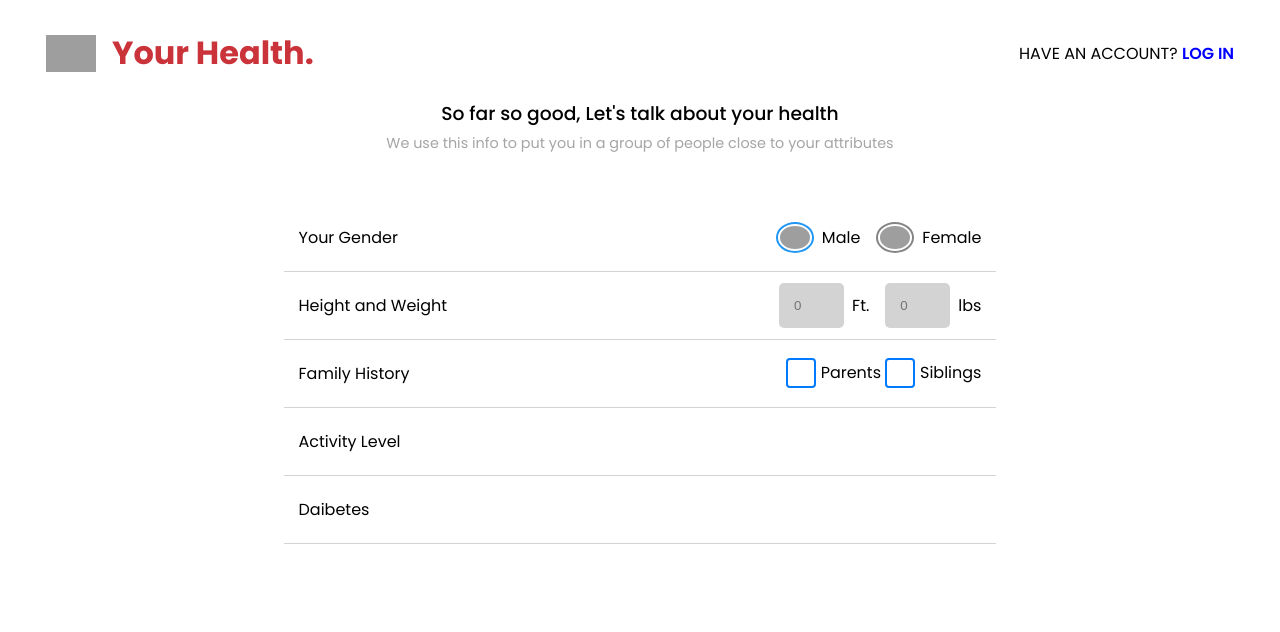
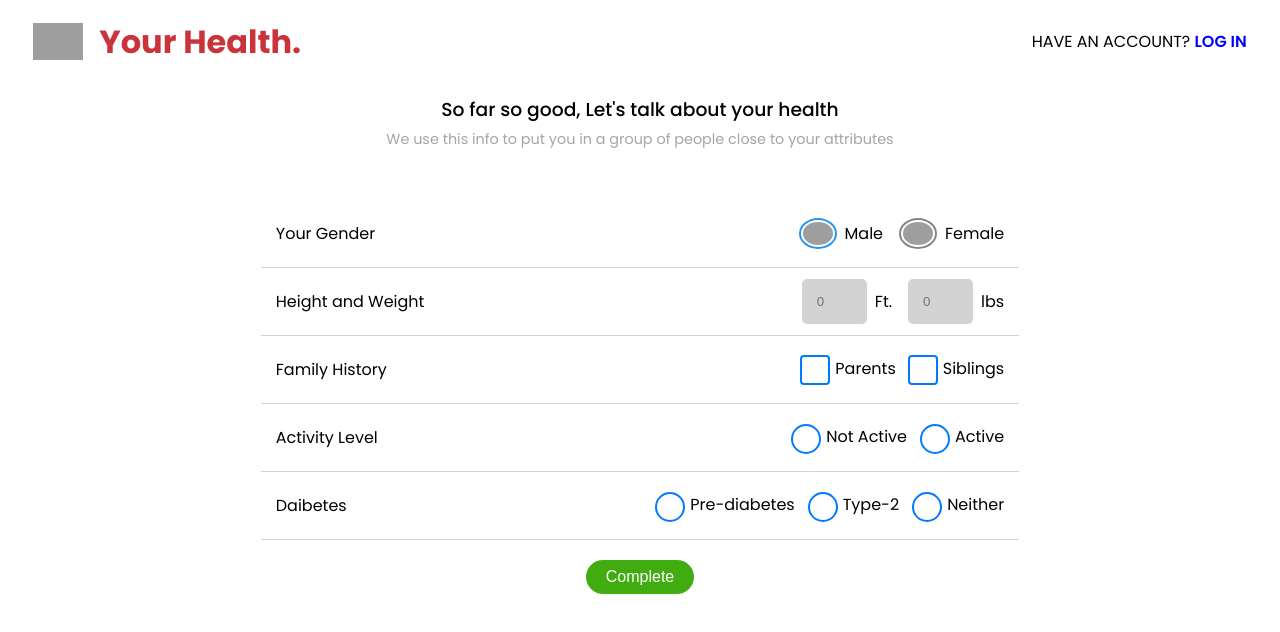
Before and after one commit to tejash023/react-form-ui, a React (Vite) app: page / in a window 1280 px wide. Shown: the top 632 px of the page. Built offline with nearby package versions, Linux system fonts and the light colour scheme; grey boxes are pictures that could not be loaded.

Commit message:
completed all tables

```diff
--- a/src/Components/Home.jsx
+++ b/src/Components/Home.jsx
@@ -7,26 +7,33 @@ const Home = () => {
   const [weight, setWeight] = useState(0);
 
   const [familyHistory, setFamilyHistory] = useState([]);
-  const [activityLevel, setActivityLevel] = useState(false);
-  const [diabetes, setdiabetes] = useState(false);
-  const [pregnancy, setPregnancy] = useState(false);
+  const [activityLevel, setActivityLevel] = useState("");
+  const [diabetesIndicator, setDiabetesIndicator] = useState("");
 
   const handleCheckboxChange = (event) => {
     const value = event.target.value;
 
-    // If the checkbox is checked, add it to the array
     if (event.target.checked) {
       setFamilyHistory([...familyHistory, value]);
     } else {
-      // If the checkbox is unchecked, remove it from the array
       setFamilyHistory(familyHistory.filter((item) => item !== value));
     }
+  };
+
+  const handleActivityLevelChange = (event) => {
+    setActivityLevel(event.target.value);
+  };
+
+  const handlediabetesIndicator = (event) => {
+    setDiabetesIndicator(event.target.value);
   };
 
   console.log(gender);
   console.log(height);
   console.log(weight);
   console.log(familyHistory);
+  console.log(activityLevel);
+  console.log(diabetesIndicator);
 
   return (
     <div className="home">
@@ -117,11 +124,78 @@ const Home = () => {
 
         <div className="sub-form activity-level">
           <p>Activity Level</p>
+          <div className="action-area-right">
+            <div className="radio">
+              <label className="custom-radio-label">
+                <input
+                  type="radio"
+                  name="activityLevel"
+                  className="custom-radio"
+                  value="Not Active"
+                  onChange={handleActivityLevelChange}
+                  checked={activityLevel === "Not Active"}
+                />
+                Not Active
+              </label>
+
+              <label className="custom-radio-label">
+                <input
+                  type="radio"
+                  name="activityLevel"
+                  className="custom-radio"
+                  value="Active"
+                  onChange={handleActivityLevelChange}
+                  checked={activityLevel === "Active"}
+                />
+                Active
+              </label>
+            </div>
+          </div>
         </div>
         <div className="sub-form daibetes">
           <p>Daibetes</p>
+          <div className="action-area-right">
+            <div className="radio">
+              <label className="custom-radio-label">
+                <input
+                  type="radio"
+                  name="activityLevel"
+                  className="custom-radio"
+                  value="Pre-diabetes"
+                  onChange={handlediabetesIndicator}
+                  checked={activityLevel === "Pre-diabetes"}
+                />
+                Pre-diabetes
+              </label>
+
+              <label className="custom-radio-label">
+                <input
+                  type="radio"
+                  name="activityLevel"
+                  className="custom-radio"
+                  value="Type-2"
+                  onChange={handlediabetesIndicator}
+                  checked={activityLevel === "Type-2"}
+                />
+                Type-2
+              </label>
+
+              <label className="custom-radio-label">
+                <input
+                  type="radio"
+                  name="activityLevel"
+                  className="custom-radio"
+                  value="Neither"
+                  onChange={handlediabetesIndicator}
+                  checked={activityLevel === "Neither"}
+                />
+                Neither
+              </label>
+            </div>
+          </div>
         </div>
       </div>
+      <button className="submit-btn">Complete</button>
     </div>
   );
 };
--- a/src/index.css
+++ b/src/index.css
@@ -4,14 +4,11 @@ body {
   font-family: "Poppins", sans-serif;
 }
 
-.container {
-  margin: auto 3%;
-}
-
 .header {
   display: flex;
   justify-content: space-between;
   align-items: center;
+  padding: 5px 2%;
 }
 
 .logo {
@@ -26,6 +23,7 @@ body {
 
 .logo h1 {
   color: #cb333b;
+  margin: 0;
 }
 
 .user p {
@@ -43,6 +41,7 @@ body {
   display: flex;
   flex-direction: column;
   align-items: center;
+  margin-top: 20px;
 }
 
 .home h3 {
@@ -112,6 +111,12 @@ body {
   border: 2px solid #007bff;
 }
 
+.checkbox {
+  display: flex;
+  align-items: center;
+  gap: 0.5rem;
+}
+
 .custom-checkbox {
   appearance: none;
   width: 30px;
@@ -132,5 +137,53 @@ body {
 }
 
 .custom-checkbox:hover {
-  cursor: pointer; /* Change cursor to pointer on hover */
+  cursor: pointer;
+  border-color: #0056b3;
 }
+
+.radio {
+  display: flex;
+  align-items: center;
+  gap: 0.5rem;
+}
+
+.custom-radio {
+  appearance: none;
+  width: 30px;
+  height: 30px;
+  border: 2px solid #007bff;
+  border-radius: 50%;
+  margin-right: 5px;
+  vertical-align: middle;
+}
+
+/* Style the radio buttons when checked */
+.custom-radio:checked {
+  background-color: #007bff;
+  border-color: #007bff;
+}
+
+.custom-radio:checked + .custom-radio-label {
+  color: #007bff;
+}
+
+.custom-radio:hover {
+  border-color: #0056b3;
+  cursor: pointer;
+}
+
+.submit-btn {
+  padding: 8px 20px;
+  border: none;
+  outline: none;
+  background-color: rgb(65, 172, 16);
+  color: white;
+  font-size: 1rem;
+  border-radius: 50px;
+  margin-top: 20px;
+}
+
+.submit-btn:hover {
+  background-color: rgb(46, 121, 11);
+  cursor: pointer;
+}
```
